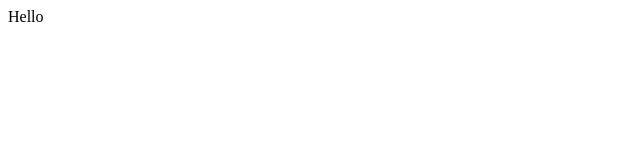
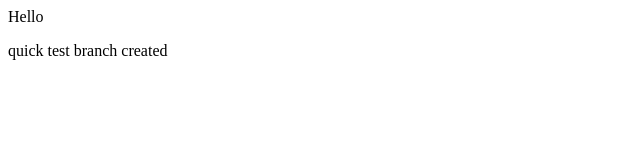
Before and after one commit to mrahmanau/demo-repo, a plain HTML site: page index.html in a window 1280 px wide. Shown: the whole page, without its empty margins (0-640 px from the left). Drawn offline with Linux system fonts and the light colour scheme.

Commit message:
comit chag

```diff
--- a/index.html
+++ b/index.html
@@ -1 +1,2 @@
 <div>Hello</div>
+<p>quick test branch created</p>
```
